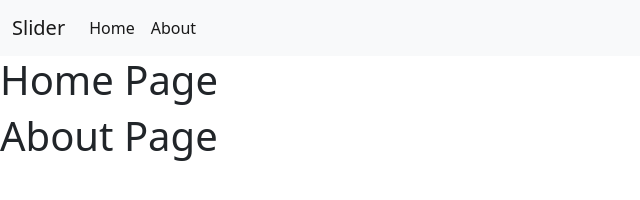
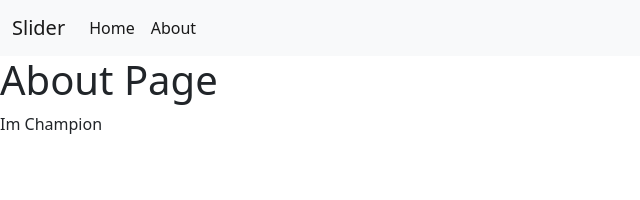
Before and after one commit to yosef801/Slider, a plain HTML site: page index.html in a window 1280 px wide. Shown: the whole page, without its empty margins (0-640 px from the left). Drawn offline with nearby package versions, Linux system fonts and the light colour scheme.

Commit message:
displaynone

```diff
--- a/index.html
+++ b/index.html
@@ -40,11 +40,13 @@
         </div>
       </div>
     </nav>
-    <div id="homePage">
+    <div id="homePage" style="display: none">
       <h1>Home Page</h1>
+      <p>Im King</p>
     </div>
     <div id="aboutPage">
       <h1>About Page</h1>
+      <p>Im Champion</p>
     </div>
 
     <script>
```
